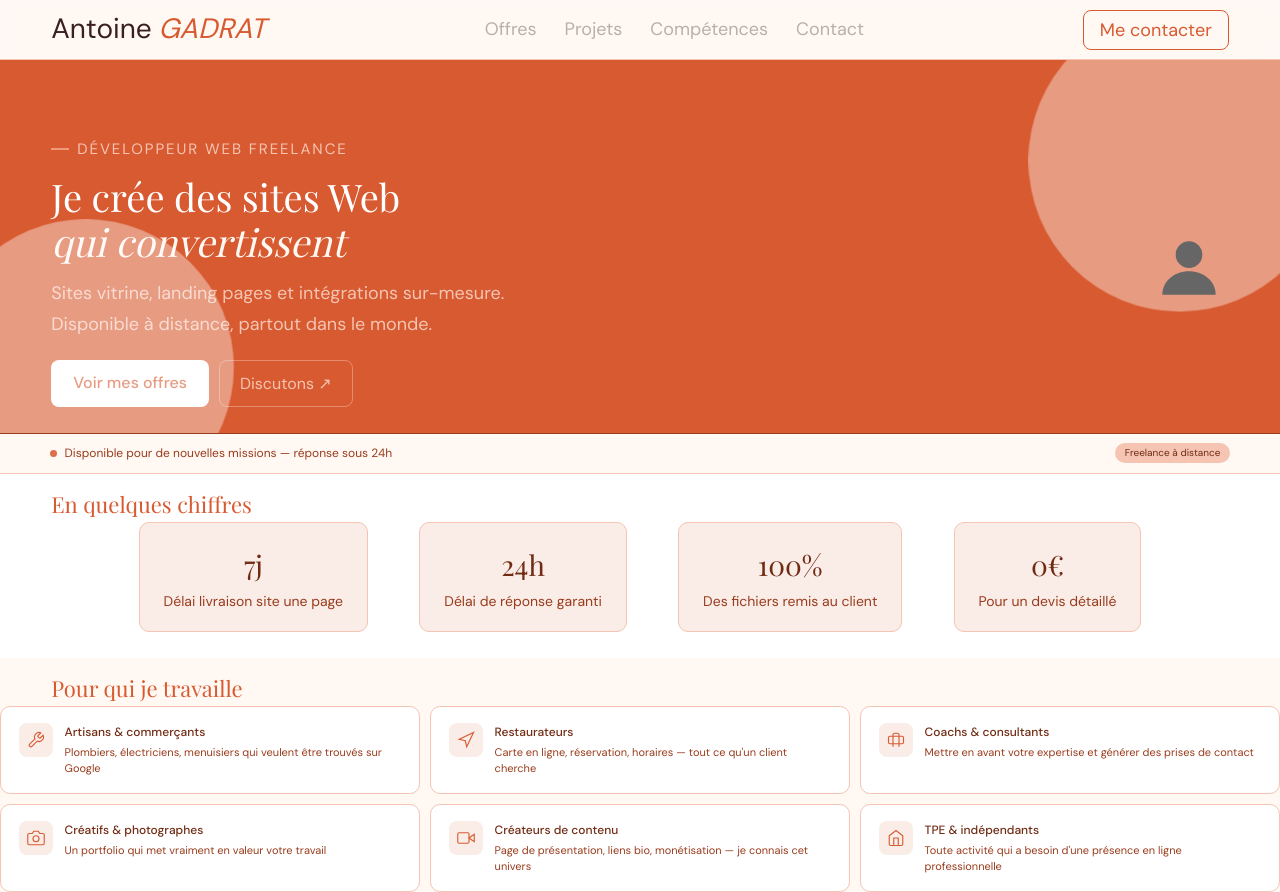
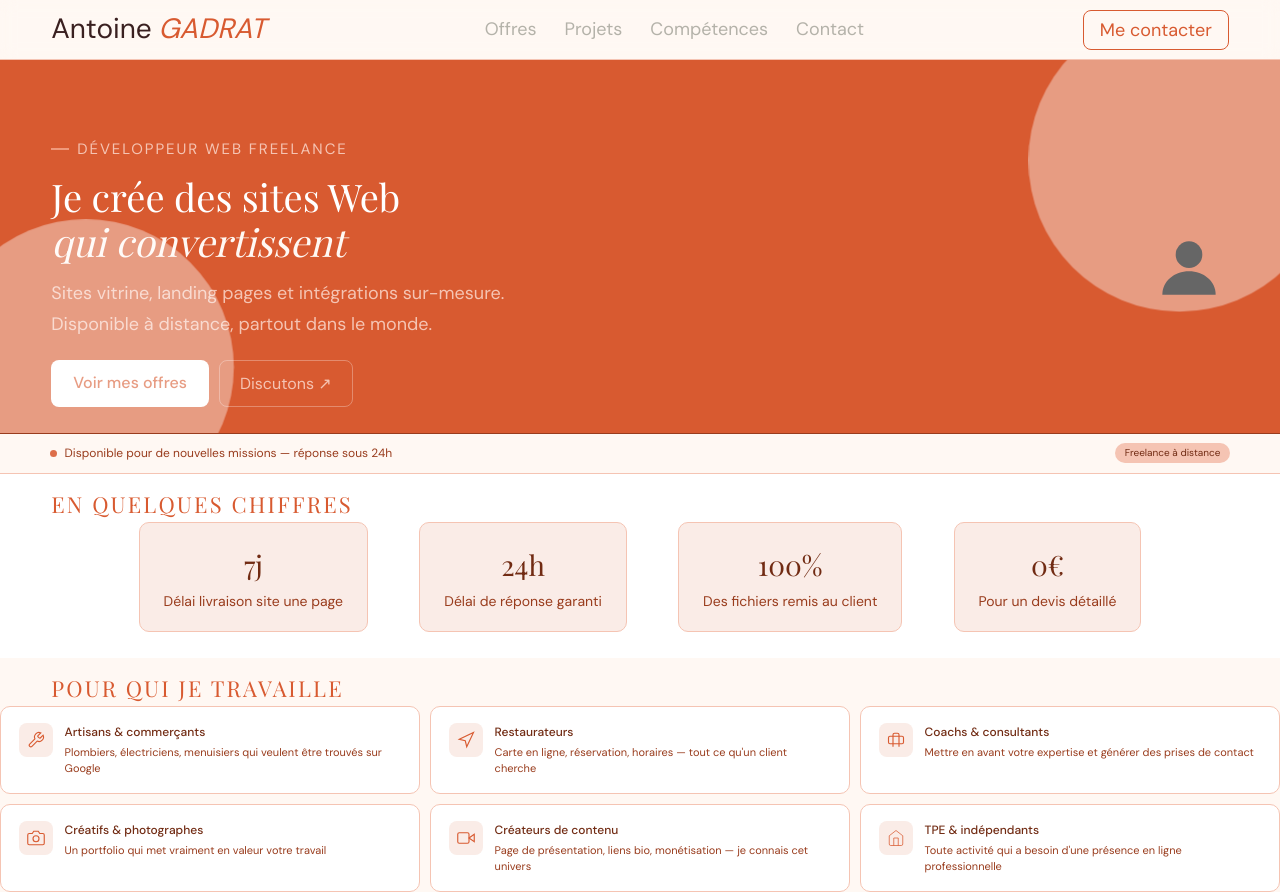
Before and after one commit to AntoineA4/My-Freelancer-Website, a React (Vite) app: page / in a window 1280 px wide. Built offline with nearby package versions, Linux system fonts and the light colour scheme; a web font is replaced by a local one.

Commit message:
fix: problem h2

```diff
--- a/src/components/Home-Page/ForWhoSection.jsx
+++ b/src/components/Home-Page/ForWhoSection.jsx
@@ -3,12 +3,13 @@ import '../../styles/components/Home_page/ForWho.scss'
 function ForWho() {
     return (
         <section>
-            <div className="container">
+            <div className="section-forWho">
                 <h2>Pour qui je travaille</h2>
+            </div>
             <div className="pourqui-grid">
                 <div className="pq-card">
                     <div className="pq-icon">
-                            <svg viewBox="0 0 24 24" stroke-width="1.5"><path d="M14.7 6.3a1 1 0 0 0 0 1.4l1.6 1.6a1 1 0 0 0 1.4 0l3.77-3.77a6 6 0 0 1-7.94 7.94l-6.91 6.91a2.12 2.12 0 0 1-3-3l6.91-6.91a6 6 0 0 1 7.94-7.94l-3.76 3.76z"/></svg>
+                        <svg viewBox="0 0 24 24" strokeWidth="1.5"><path d="M14.7 6.3a1 1 0 0 0 0 1.4l1.6 1.6a1 1 0 0 0 1.4 0l3.77-3.77a6 6 0 0 1-7.94 7.94l-6.91 6.91a2.12 2.12 0 0 1-3-3l6.91-6.91a6 6 0 0 1 7.94-7.94l-3.76 3.76z"/></svg>
                     </div>
                     <div>
                         <div className="pq-name">Artisans & commerçants</div>
@@ -17,7 +18,7 @@ function ForWho() {
                 </div>
             <div className="pq-card">
                 <div className="pq-icon">
-                        <svg viewBox="0 0 24 24" stroke-width="1.5"><path d="M3 11l19-9-9 19-2-8-8-2z"/></svg>
+                    <svg viewBox="0 0 24 24" strokeWidth="1.5"><path d="M3 11l19-9-9 19-2-8-8-2z"/></svg>
                 </div>
                 <div>
                     <div className="pq-name">Restaurateurs</div>
@@ -26,7 +27,7 @@ function ForWho() {
             </div>
             <div className="pq-card">
                 <div className="pq-icon">
-                        <svg viewBox="0 0 24 24" stroke-width="1.5"><path d="M20 7H4a2 2 0 0 0-2 2v6a2 2 0 0 0 2 2h16a2 2 0 0 0 2-2V9a2 2 0 0 0-2-2z"/><path d="M16 21V5a2 2 0 0 0-2-2h-4a2 2 0 0 0-2 2v16"/></svg>
+                    <svg viewBox="0 0 24 24" strokeWidth="1.5"><path d="M20 7H4a2 2 0 0 0-2 2v6a2 2 0 0 0 2 2h16a2 2 0 0 0 2-2V9a2 2 0 0 0-2-2z"/><path d="M16 21V5a2 2 0 0 0-2-2h-4a2 2 0 0 0-2 2v16"/></svg>
                 </div>
                 <div>
                     <div className="pq-name">Coachs & consultants</div>
@@ -35,7 +36,7 @@ function ForWho() {
             </div>
             <div className="pq-card">
                 <div className="pq-icon">
-                        <svg viewBox="0 0 24 24" stroke-width="1.5"><path d="M23 19a2 2 0 0 1-2 2H3a2 2 0 0 1-2-2V8a2 2 0 0 1 2-2h4l2-3h6l2 3h4a2 2 0 0 1 2 2z"/><circle cx="12" cy="13" r="4"/></svg>
+                    <svg viewBox="0 0 24 24" strokeWidth="1.5"><path d="M23 19a2 2 0 0 1-2 2H3a2 2 0 0 1-2-2V8a2 2 0 0 1 2-2h4l2-3h6l2 3h4a2 2 0 0 1 2 2z"/><circle cx="12" cy="13" r="4"/></svg>
                 </div>
                 <div>
                     <div className="pq-name">Créatifs & photographes</div>
@@ -44,7 +45,7 @@ function ForWho() {
             </div>
             <div className="pq-card">
                 <div className="pq-icon">
-                        <svg viewBox="0 0 24 24" stroke-width="1.5"><polygon points="23 7 16 12 23 17 23 7"/><rect x="1" y="5" width="15" height="14" rx="2" ry="2"/></svg>
+                    <svg viewBox="0 0 24 24" strokeWidth="1.5"><polygon points="23 7 16 12 23 17 23 7"/><rect x="1" y="5" width="15" height="14" rx="2" ry="2"/></svg>
                 </div>
                 <div>
                     <div className="pq-name">Créateurs de contenu</div>
@@ -53,12 +54,11 @@ function ForWho() {
             </div>
             <div className="pq-card">
                 <div className="pq-icon">
-                        <svg viewBox="0 0 24 24" stroke-width="1.5"><path d="M3 9l9-7 9 7v11a2 2 0 0 1-2 2H5a2 2 0 0 1-2-2z"/><polyline points="9 22 9 12 15 12 15 22"/></svg>
+                    <svg viewBox="0 0 24 24" strokeWIdth="1.5"><path d="M3 9l9-7 9 7v11a2 2 0 0 1-2 2H5a2 2 0 0 1-2-2z"/><polyline points="9 22 9 12 15 12 15 22"/></svg>
                 </div>
                 <div>
                     <div className="pq-name">TPE & indépendants</div>
                     <div className="pq-desc">Toute activité qui a besoin d'une présence en ligne professionnelle</div>
-                    </div>
                 </div>
             </div>
         </div>
--- a/src/components/Home-Page/numbers.jsx
+++ b/src/components/Home-Page/numbers.jsx
@@ -4,7 +4,9 @@ function Numbers() {
     return(
         <section className='sectionNumbers'>
             <div className="container">
+                <div className="section-numbers">
                     <h2>En quelques chiffres</h2>
+                </div>
                 <div className="reassurance-flex">
                     <div className="reass-card">
                         <div className="reass-val">7j</div>
--- a/src/styles/_base.scss
+++ b/src/styles/_base.scss
@@ -19,10 +19,10 @@ h1, h2, h3 {
 h2 {
   color: $color-corail;
   font-size: $font-size-xl;
-  margin: 0% 4%;
-  padding-top: 1%;
+  text-transform: uppercase;
+  font-weight: 500;
+  letter-spacing: .1em;
 }
-
 a {
   color: $color-corail;
   text-decoration: none;
--- a/src/styles/_variables.scss
+++ b/src/styles/_variables.scss
@@ -56,6 +56,14 @@ $font-medium:  500;
   justify-content: space-between;
 }
 
+@mixin section-title {
+  h2 {
+    margin: 0 4%;
+    padding-top: 1%;
+  }
+}
+
+
 // ── Responsive ──
 @mixin mobile {
   @media (max-width: 680px) { @content; }
@@ -82,14 +90,6 @@ $font-medium:  500;
   font-size: 11px;
 }
 
-@mixin section-title {
-  font-size: 11px;
-  letter-spacing: .1em;
-  text-transform: uppercase;
-  color: $color-corail;
-  font-weight: 500;
-}
-
 // ── Animation ──
 @mixin fade-up($delay: 0s) {
   animation: fadeUp .5s $delay ease both;
--- a/src/styles/components/Home_page/ForWho.scss
+++ b/src/styles/components/Home_page/ForWho.scss
@@ -1,5 +1,9 @@
 section {
     background-color: $color-bg-creme;
+}
+.section-forWho {
+    @include section-title;
+
 }
 .pourqui-grid {
   display: grid;
--- a/src/styles/components/Home_page/Numbers.scss
+++ b/src/styles/components/Home_page/Numbers.scss
@@ -1,6 +1,8 @@
 .sectionNumbers{
     background-color: $color-bg-white;
-
+    .section-numbers {
+        @include section-title;
+    }
     .reassurance-flex {
             @include flex-center;
 
```
Lines whose indentation alone changed are shown as unchanged.
